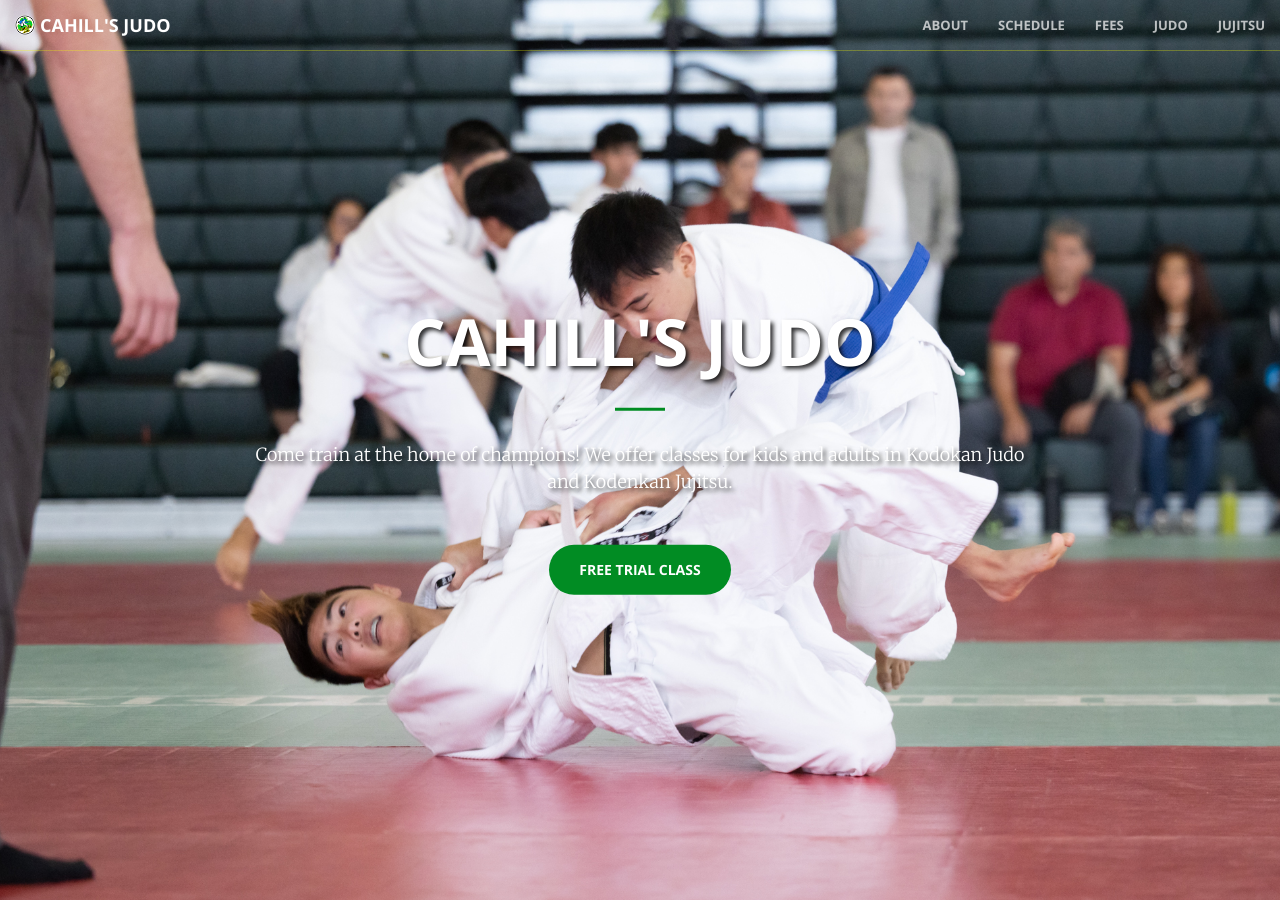
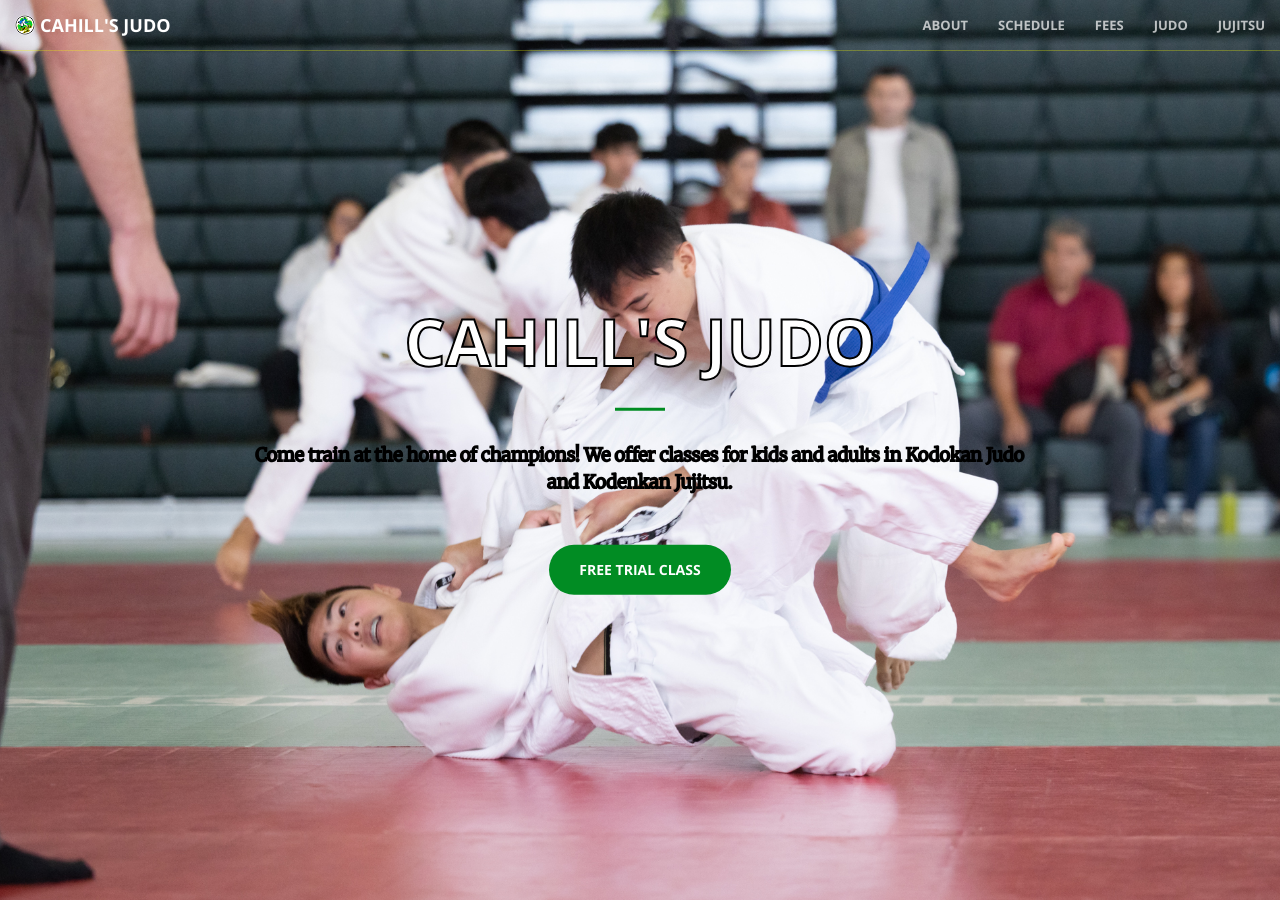
Before and after one commit to cahillsjudo/cahillsjudo.github.io, a Jekyll site: the page built from index.html, in a window 1280 px wide and 900 px high. Built offline with Jekyll 4.4.1, drawn with Linux system fonts in a browser that asks for light colours.

Commit message:
Update _base.scss

```diff
--- a/_sass/_base.scss
+++ b/_sass/_base.scss
@@ -453,7 +453,9 @@ body {
 }
 
 .pop-text {
-    text-shadow: 3px 3px 4px rgba(0, 0, 0, 0.8);
+    color: white; /* Main text color */
+    -webkit-text-stroke: 2px black; /* Creates a sharp black outline */
+    text-shadow: none; /* Removes soft shadow */
 }
 
 #logos .row {
```
